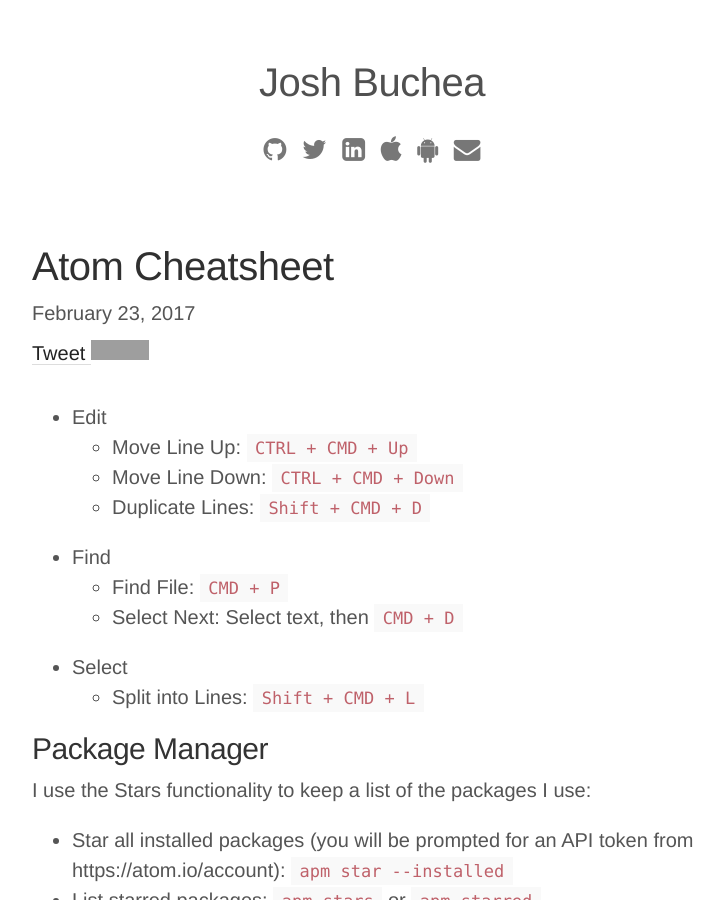
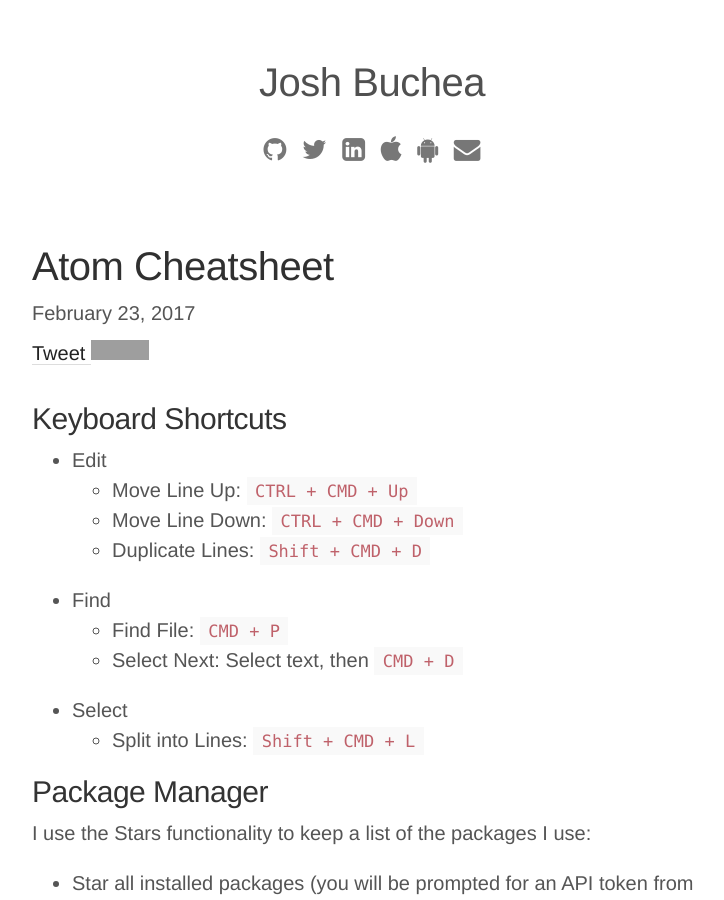
Before and after one commit to joshbuchea/joshbuchea.com, a Jekyll site: the page built from _posts/2017-02-23-atom-cheatsheet.md, in a window 1280 px wide and 900 px high. Shown: the whole window, without its empty margins (268-992 px from the left). Built offline with Jekyll 4.4.1, drawn with Linux system fonts in a browser that asks for light colours; nearby versions of some CDN libraries; comment, search, counter and statistics services are not loaded; grey boxes are pictures that could not be loaded.

Commit message:
Update post: Add “Keyboard Shortcuts” heading

```diff
--- a/_posts/2017-02-23-atom-cheatsheet.md
+++ b/_posts/2017-02-23-atom-cheatsheet.md
@@ -2,6 +2,8 @@
 layout: post
 title: Atom Cheatsheet
 ---
+
+## Keyboard Shortcuts
 
 - Edit
   - Move Line Up: `CTRL + CMD + Up`
```
